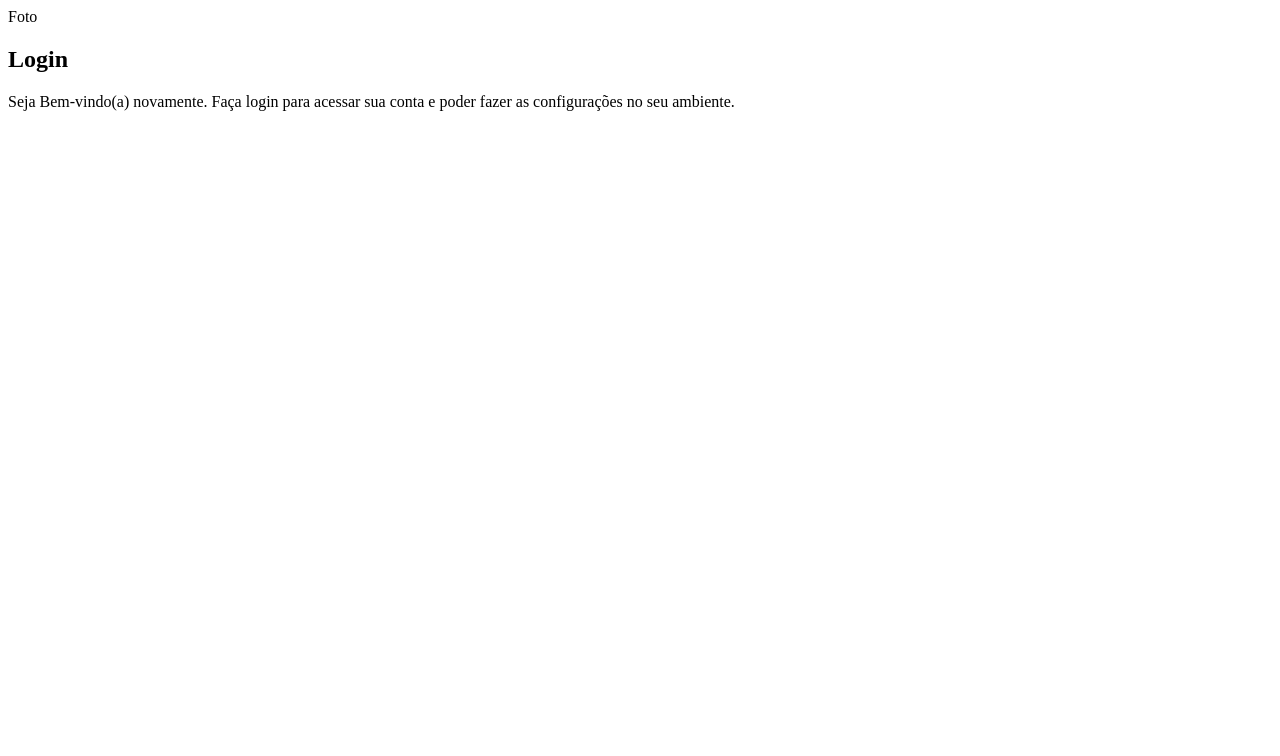
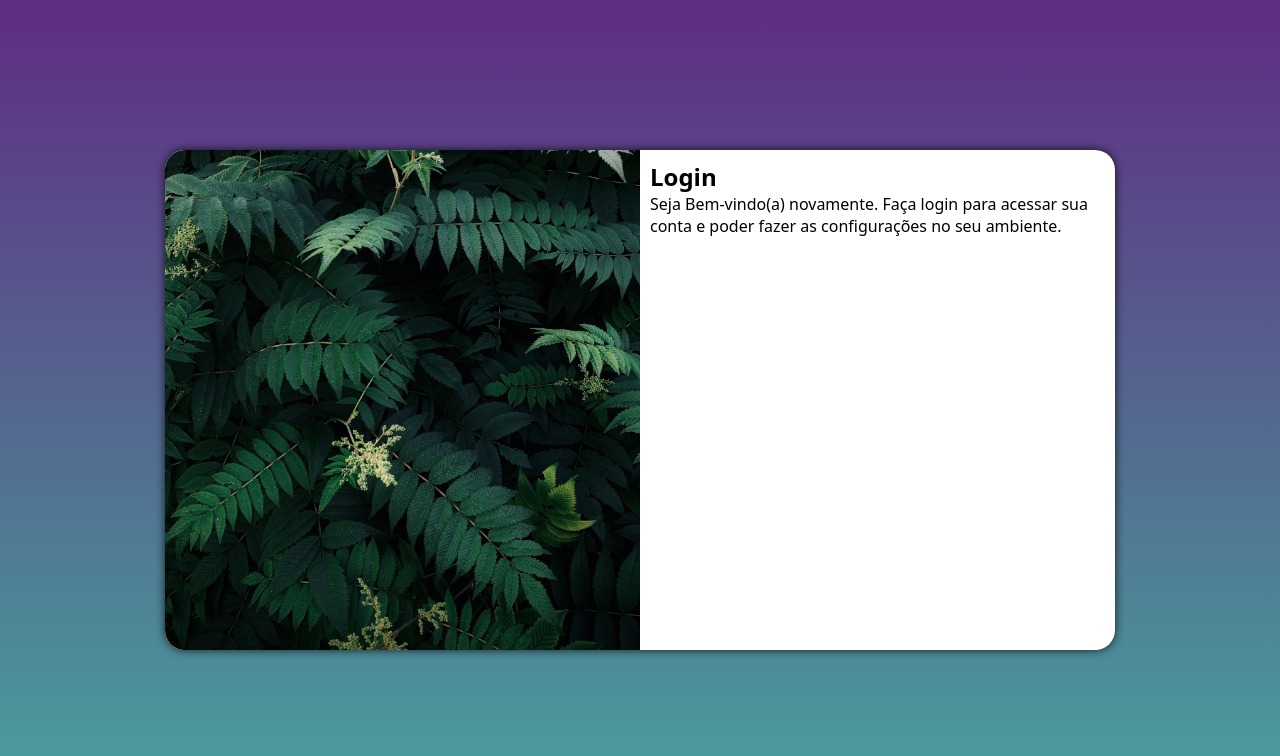
Before and after one commit to Wallace1233/projeto-login, a plain HTML site: page index.html in a window 1280 px wide. Drawn offline with Linux system fonts and the light colour scheme.

Commit message:
media query para outras telas

```diff
--- /dev/null
+++ b/estilos/media-query.css
@@ -0,0 +1,43 @@
+@charset "UTF-8";
+
+
+@media screen and (min-width: 768px) and (max-width: 992px) {
+    body {
+        background-image: linear-gradient(to top, #49a09d, #5f2c82);
+    }
+    section#login {
+        width: 80vw;
+    }
+
+    section#login > div#imagem {
+        float: left;
+        width: 30%;
+        height: 100%;
+
+    }
+
+    section#login > div#formulario {
+        float: right;
+        width: 70%;
+    }
+}
+@media screen and (min-width: 992px) {
+    body {
+        background-image: linear-gradient(to top, #49a09d, #5f2c82);
+    }
+    section#login {
+        width: 950px;
+    }
+
+    section#login > div#imagem {
+        float: left;
+        width: 50%;
+        height: 100%;
+
+    }
+
+    section#login > div#formulario {
+        float: right;
+        width: 50%;
+    }
+}
--- a/estilos/style.css
+++ b/estilos/style.css
@@ -1 +1,52 @@
 @charset "UTF-8";
+
+
+* {
+    font-family: system-ui, -apple-system, BlinkMacSystemFont, 'Segoe UI', Roboto, Oxygen, Ubuntu, Cantarell, 'Open Sans', 'Helvetica Neue', sans-serif;
+    margin: 0px;
+    padding: 0px;
+    box-sizing: border-box;
+}
+
+body, html {
+    background-color: #5f2c82;
+    width: 100vw;
+    height: 100vh;
+}
+
+main {
+    position: relative;
+    width: 100vw;
+    height: 100vh;
+}
+
+section#login {
+    position: absolute;
+    top: 50%;
+    left: 50%;
+    transform: translate(-50%, -50%);
+    overflow: hidden;
+
+
+    background-color: white;
+    width: 250px;
+    height: 500px;
+    border-radius: 20px;
+    box-shadow: 0px 0px 10px rgba(0, 0, 0, 0.795);
+    transition: width 0.4s, heigt 0.5s;
+    transition-timing-function: ease;
+}
+
+section#login > div#imagem {
+    display: block;
+    background: rgba(198, 252, 198, 0.788) url(../imagens/pexels-eugene-golovesov-12839472.jpg) no-repeat;
+    background-size: cover;
+    background-position: left bottom;
+    height: 200px;
+}
+
+section#login > div#formulario {
+    display: block;
+    padding: 10px;
+
+}
--- a/index.html
+++ b/index.html
@@ -5,12 +5,13 @@
     <meta name="viewport" content="width=device-width, initial-scale=1.0">
     <title>Login</title>
     <link rel="stylesheet" href="estilos/style.css">
+    <link rel="stylesheet" href="estilos/media-query.css">
 </head>
 <body>
     <main>
         <section id="login">
             <div id="imagem">
-                Foto
+                <!--Aqui vai a Imagem no Css-->
             </div>
             <div id="formulario">
                 <h1>Login</h1>
```
Also changed, not shown: imagens/pexels-eugene-golovesov-12839472.jpg (added).
